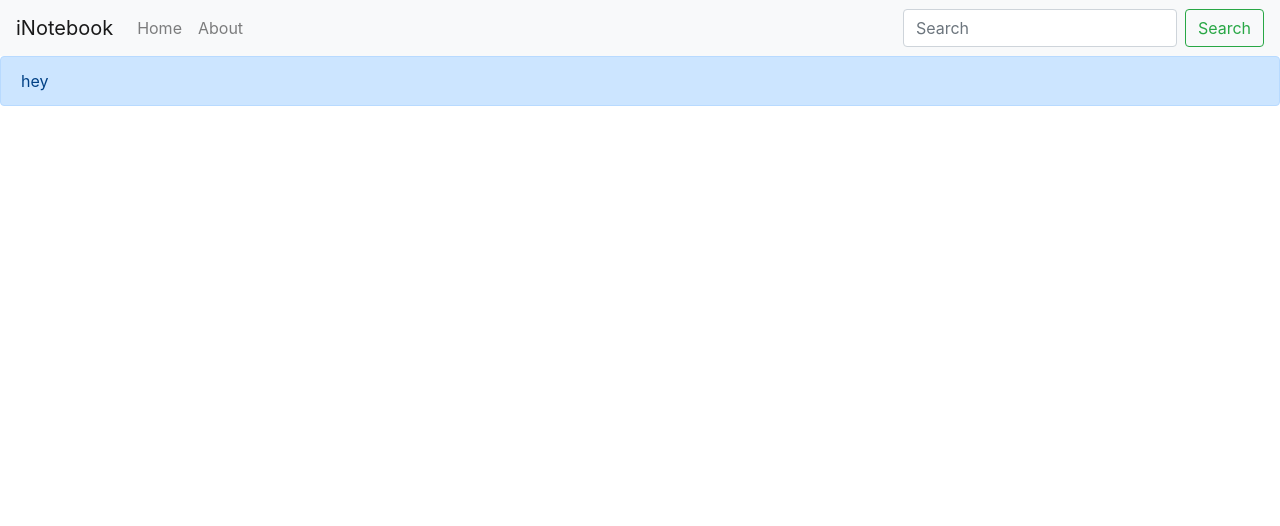
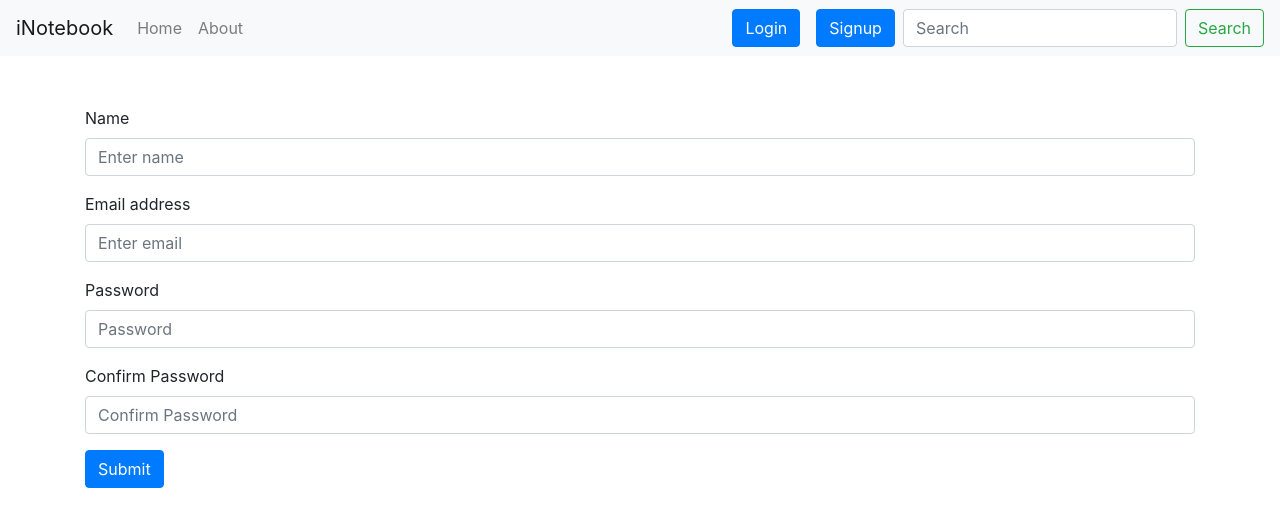
Before and after one commit to AyushiitrFreedom/inotebook, a React (Create React App) app: page /signup in a window 1280 px wide. Shown: the top 526 px of the page. Built offline with nearby package versions, Linux system fonts and the light colour scheme.

Commit message:
completed

```diff
--- a/src/App.js
+++ b/src/App.js
@@ -2,24 +2,48 @@
 
 import Navbar from "./components/Navbar";
 import Home from "./components/Home";
+import Login from "./components/Login";
+import Signup from "./components/Signup";
 import About from "./components/About";
-import React from "react";
+import React, { useState } from "react";
 import { BrowserRouter, Routes, Route } from "react-router-dom";
 import NoteState from "./context/notes/NoteState";
 import Alert from "./components/Alert";
 
 function App() {
+  const [alert, setAlert] = useState(null);
+
+  const showAlert = (message, type) => {
+    setAlert({
+      msg: message,
+      type: type,
+    });
+    setTimeout(() => {
+      setAlert(null);
+    }, 1500);
+  };
+
   return (
     <>
       <NoteState>
         <BrowserRouter>
           <Navbar />
-          <Alert message="hey"/>
+          <Alert alert={alert}  />
           <div className="container">
             <Routes>
-              <Route path="/" element={<Home />}></Route>
+              <Route path="/" element={<Home showAlert={showAlert}/>} ></Route>
 
               <Route path="/about" element={<About />}></Route>
+              <Route
+                path="/login"
+                element={<Login showAlert={showAlert}/>}
+
+              ></Route>
+              <Route
+                path="/signup"
+                element={<Signup  showAlert={showAlert}/>}
+
+              ></Route>
             </Routes>
           </div>
         </BrowserRouter>
--- a/src/components/Alert.js
+++ b/src/components/Alert.js
@@ -1,11 +1,20 @@
 import React from 'react'
 
 function Alert(props) {
-  return (
-    <div class="alert alert-primary" role="alert">
-  {props.message}
-</div>
-  )
+    const capitalize = (word)=>{
+      if (word === "danger") {
+        word = "eroor"
+      }
+        const lower = word.toLowerCase();
+        return lower.charAt(0).toUpperCase() + lower.slice(1);
+    }
+    return (
+        <div style={{height: '50px'}}>
+        {props.alert && <div className={`alert alert-${props.alert.type} alert-dismissible fade show`} role="alert">
+           <strong>{capitalize(props.alert.type)}</strong>: {props.alert.msg}
+        </div>}
+        </div>
+    )
 }
 
 export default Alert
--- a/src/components/Home.js
+++ b/src/components/Home.js
@@ -2,13 +2,13 @@
 import noteContext from "../context/notes/noteContext";
 import Notes from "./Notes";
 
-const Home = () => {
-
+const Home = (props) => {
+  const {showAlert} = props
 
   return (
     <>
 
-      <Notes></Notes>
+      <Notes showAlert={showAlert}></Notes>
 
     </>
   );
--- /dev/null
+++ b/src/components/Login.js
@@ -0,0 +1,79 @@
+import React, { useState } from "react";
+import { useNavigate } from "react-router-dom";
+
+function Login(props) {
+  const [credentials, setCredentials] = useState({ email: "", password: "" });
+  let navigate = useNavigate();
+  const handleSubmit = async (e) => {
+    e.preventDefault();
+    const response = await fetch("http://localhost:5000/api/auth/login", {
+      method: "POST",
+
+      headers: {
+        "Content-Type": "application/json",
+      },
+
+      body: JSON.stringify({
+        email: credentials.email,
+        password: credentials.password,
+      }),
+    });
+    const json = await response.json();
+    console.log(json);
+    if (json.success) {
+      try {
+        localStorage.setItem("token", json.authtoken);
+        props.showAlert("Logged In Successfuly", "success");
+        navigate("/");
+      } catch (error) {
+        console.log(error);
+      }
+    } else {
+      console.log(props);
+      props.showAlert("invalid credentials", "danger");
+    }
+  };
+  const onChange = (e) => {
+    setCredentials({ ...credentials, [e.target.name]: e.target.value });
+  };
+  return (
+    <>
+      <form onSubmit={handleSubmit}>
+        <div className="form-group">
+          <label htmlFor="email">Email address</label>
+          <input
+            type="email"
+            name="email"
+            className="form-control"
+            value={credentials.email}
+            id="email"
+            onChange={onChange}
+            aria-describedby="emailHelp"
+            placeholder="Enter email"
+          />
+          <small id="emailHelp" className="form-text text-muted">
+            We'll never share your email with anyone else.
+          </small>
+        </div>
+        <div className="form-group">
+          <label htmlFor="password">Password</label>
+          <input
+            type="password"
+            onChange={onChange}
+            value={credentials.password}
+            className="form-control"
+            name="password"
+            id="password"
+            placeholder="Password"
+          />
+        </div>
+
+        <button type="submit" className="btn btn-primary">
+          Submit
+        </button>
+      </form>
+    </>
+  );
+}
+
+export default Login;
--- a/src/components/Navbar.js
+++ b/src/components/Navbar.js
@@ -1,11 +1,15 @@
 import React ,{useEffect} from 'react'
 import { Link , useLocation } from 'react-router-dom'
+import { useNavigate } from "react-router-dom";
 
 const Navbar = () => {
   let location = useLocation();
-  // useEffect(()=>{
-  //   console.log(location.pathname);
-  // },[location])
+  let navigate = useNavigate();
+  const handleLogout = ()=>{
+    localStorage.removeItem('token')
+    navigate('/login')
+
+  }
   return (
     <div>
        <nav className="navbar navbar-expand-lg navbar-light bg-light">
@@ -23,10 +27,12 @@
       </li>
 
     </ul>
-    <form className="form-inline my-2 my-lg-0">
+    {!localStorage.getItem('token')? <form className="form-inline my-2 my-lg-0">
+      <Link className='btn btn-primary mx-2' to="/login" role="button">Login</Link>
+      <Link className='btn btn-primary mx-2' to="/signup" role="button">Signup</Link>
       <input className="form-control mr-sm-2" type="search" placeholder="Search" aria-label="Search" />
       <button className="btn btn-outline-success my-2 my-sm-0" type="submit">Search</button>
-    </form>
+    </form> : <button className='btn btn-primary' onClick={handleLogout}>Logout</button>}
   </div>
 </nav>
 
--- a/src/components/Notes.js
+++ b/src/components/Notes.js
@@ -2,12 +2,21 @@
 import noteContext from "../context/notes/noteContext";
 import AddNote from "./AddNote";
 import NoteItem from "./NoteItem";
+import { useNavigate } from "react-router-dom";
+
 
 function Notes() {
+  let navigate = useNavigate();
   const context = useContext(noteContext);
   const { notes, getNote ,editNote} = context;
   useEffect(() => {
-    getNote();
+    if (localStorage.getItem('token')) {
+      getNote()
+    }
+    else{
+      navigate('/login')
+    }
+
   }, []);
 
   const [note, setNote] = useState({id:"", etitle: "", edescription: "", etag: "" });
--- /dev/null
+++ b/src/components/Signup.js
@@ -0,0 +1,101 @@
+import React, { useState } from "react";
+import { useNavigate } from "react-router-dom";
+
+function Signup(props) {
+  const [credentials, setCredentials] = useState({
+    name: "",
+    email: "",
+    password: "",
+  });
+  let navigate = useNavigate();
+  const handleSubmit = async (e) => {
+    e.preventDefault();
+    const response = await fetch("http://localhost:5000/api/auth/createuser", {
+      method: "POST",
+
+      headers: {
+        "Content-Type": "application/json",
+      },
+
+      body: JSON.stringify({
+        name:credentials.name,
+        email: credentials.email,
+        password: credentials.password,
+      }),
+    });
+    const json = await response.json();
+    console.log(json);
+    if (json.success) {
+      try {
+        localStorage.setItem("token", json.authtoken);
+        navigate("/");
+        props.showAlert("Signup Successfull" , "success")
+      } catch (error) {
+        console.log(error);
+      }
+    } else {
+      props.showAlert("invalid credentials" , "danger")
+    }
+  };
+  const onChange = (e) => {
+    setCredentials({ ...credentials, [e.target.name]: e.target.value });
+  };
+  return (
+    <>
+      <form onSubmit={handleSubmit}>
+        <div className="form-group">
+          <label htmlFor="name">Name</label>
+          <input
+            type="name"
+            name="name"
+            className="form-control"
+            id="name"
+            onChange={onChange}
+            aria-describedby="emailHelp"
+            placeholder="Enter name"
+          />
+        </div>
+        <div className="form-group">
+          <label htmlFor="email">Email address</label>
+          <input
+            type="email"
+            name="email"
+            className="form-control"
+            id="email"
+            onChange={onChange}
+            aria-describedby="emailHelp"
+            placeholder="Enter email"
+          />
+        </div>
+        <div className="form-group">
+          <label htmlFor="password">Password</label>
+          <input
+            type="password"
+            onChange={onChange}
+            className="form-control"
+            name="password"
+            id="password"
+            placeholder="Password"
+          />
+        </div>
+        <div className="form-group">
+          <label htmlFor="cpassword">Confirm Password</label>
+          <input
+            type="cpassword"
+            onChange={onChange}
+            className="form-control"
+            name="cpassword"
+            id="cpassword"
+            placeholder="Confirm Password"
+          />
+        </div>
+
+        <button type="submit" className="btn btn-primary">
+          Submit
+        </button>
+      </form>
+    </>
+  );
+}
+
+export default Signup;
--- a/src/context/notes/NoteState.js
+++ b/src/context/notes/NoteState.js
@@ -14,7 +14,7 @@
       headers: {
         "Content-Type": "application/json",
         "auth-token":
-          "eyJhbGciOiJIUzI1NiIsInR5cCI6IkpXVCJ9.eyJ1c2VyIjp7ImlkIjoiNjNkM2MwZjc4Mjk5ODI4MTBkZDI3M2UzIn0sImlhdCI6MTY3NDkxMTE0Mn0.57dA__M8mArq02fUq9ge-WOq4C6Tf0fUeNObfM_s3DU",
+          localStorage.getItem('token'),
       },
     });
     const json = await response.json();
@@ -29,7 +29,7 @@
       headers: {
         "Content-Type": "application/json",
         "auth-token":
-          "eyJhbGciOiJIUzI1NiIsInR5cCI6IkpXVCJ9.eyJ1c2VyIjp7ImlkIjoiNjNkM2MwZjc4Mjk5ODI4MTBkZDI3M2UzIn0sImlhdCI6MTY3NDkxMTE0Mn0.57dA__M8mArq02fUq9ge-WOq4C6Tf0fUeNObfM_s3DU",
+          localStorage.getItem('token'),
       },
 
       body: JSON.stringify({ title, description, tag }),
@@ -51,7 +51,7 @@
       headers: {
         "Content-Type": "application/json",
         "auth-token":
-          "eyJhbGciOiJIUzI1NiIsInR5cCI6IkpXVCJ9.eyJ1c2VyIjp7ImlkIjoiNjNkM2MwZjc4Mjk5ODI4MTBkZDI3M2UzIn0sImlhdCI6MTY3NDkxMTE0Mn0.57dA__M8mArq02fUq9ge-WOq4C6Tf0fUeNObfM_s3DU",
+          localStorage.getItem('token'),
       },
 
       body: JSON.stringify({title,description,tag})
@@ -82,7 +82,7 @@
       headers: {
         "Content-Type": "application/json",
         "auth-token":
-          "eyJhbGciOiJIUzI1NiIsInR5cCI6IkpXVCJ9.eyJ1c2VyIjp7ImlkIjoiNjNkM2MwZjc4Mjk5ODI4MTBkZDI3M2UzIn0sImlhdCI6MTY3NDkxMTE0Mn0.57dA__M8mArq02fUq9ge-WOq4C6Tf0fUeNObfM_s3DU",
+          localStorage.getItem('token'),
       },
 
 
```
Also changed, not shown: 1 other file (tests, documents, lock files or other folders).
